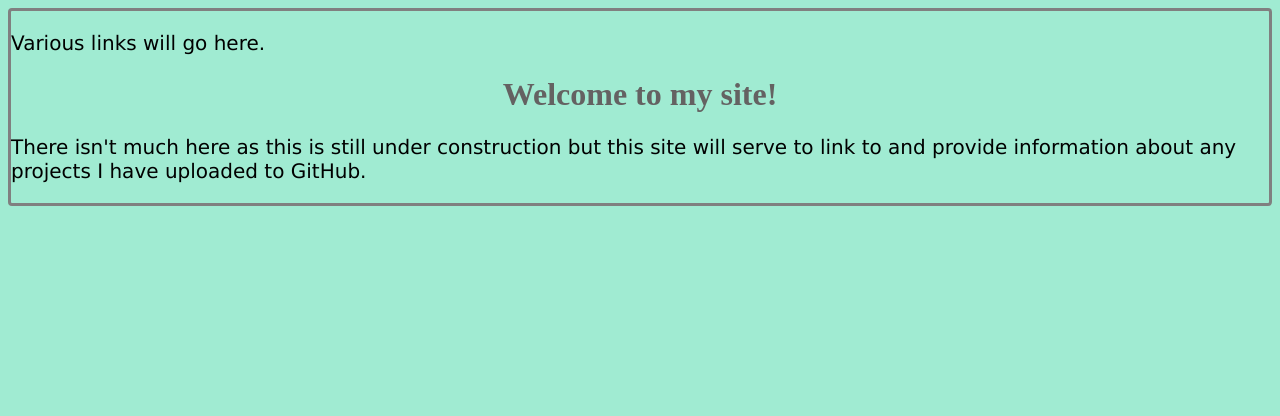
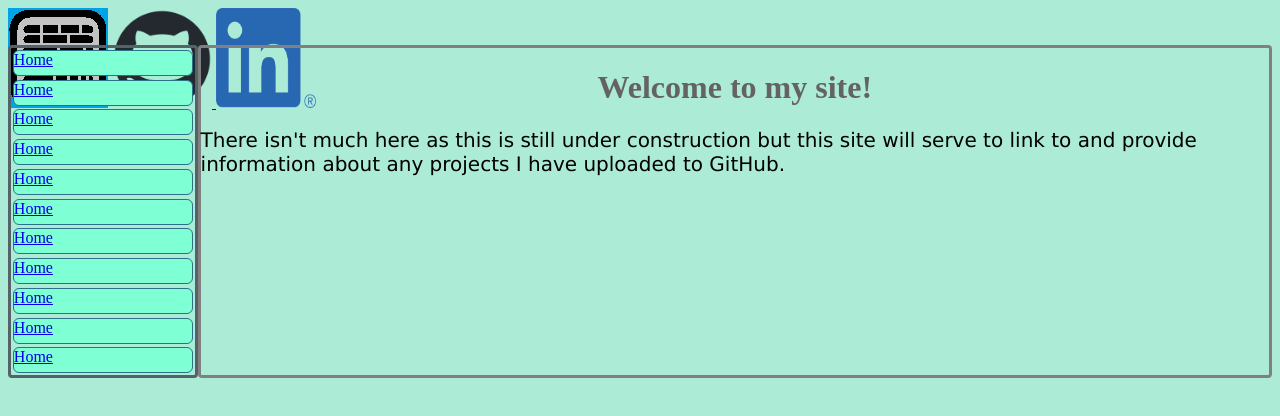
Before and after one commit to LewisAP95/LewisAP95.github.io, a plain HTML site: page index.html in a window 1280 px wide. Drawn offline with Linux system fonts and the light colour scheme.

Commit message:
More basic setup and layout work.

```diff
--- a/index.html
+++ b/index.html
@@ -6,14 +6,35 @@
 </head>
 <body>
 
-    <div style="display: grid; position: relative; grid-template-columns: 2; grid-template-rows: 2;">
+    <div style="display: grid; position: relative; grid-template-columns: 15% 85%; grid-template-rows: 10% 90%;">
 
-        <div class="sidebar" style="grid-column: 1/2;">
-            <p>Various links will go here.</p>
+        <div class="header" style="grid-column: 1/3; grid-row: 1/2;">
+            <img src="lg.png" alt="A small logo that looks like lines of text on a computer screen.">
+            <a href="https://github.com/LewisAP95">
+                <img src="github-mark/github-mark.png" alt="The GitHub logo." style="width: 100px; height: 100px;">
+            </a>
+            <a href="https://www.linkedin.com/in/lewis-perry-688295168/">
+                <img src="LinkedIn-Logos/LI-In-Bug.png" alt="The LinkedIn logo." style="width: 100px; height: 100px;">
+            </a>
+        </div>
 
-        <div class="main" style="grid-column: 2/2;">
+        <div class="sidebar" style="grid-column: 1/2; grid-row: 2/3;">
+            <a href="index.html" class="sidebar_link" style="grid-row: 1/2;">Home</a>
+            <a href="index.html" class="sidebar_link" style="grid-row: 2/3;">Home</a>
+            <a href="index.html" class="sidebar_link" style="grid-row: 3/4;">Home</a>
+            <a href="index.html" class="sidebar_link" style="grid-row: 4/5;">Home</a>
+            <a href="index.html" class="sidebar_link" style="grid-row: 5/6;">Home</a>
+            <a href="index.html" class="sidebar_link" style="grid-row: 6/7;">Home</a>
+            <a href="index.html" class="sidebar_link" style="grid-row: 7/8;">Home</a>
+            <a href="index.html" class="sidebar_link" style="grid-row: 8/9;">Home</a>
+            <a href="index.html" class="sidebar_link" style="grid-row: 9/10;">Home</a>
+            <a href="index.html" class="sidebar_link" style="grid-row: 10/11;">Home</a>
+            <a href="index.html" class="sidebar_link" style="grid-row: 11/12;">Home</a>
+        </div>
+
+        <div class="main" style="grid-column: 2/3; grid-row: 2/3;">
             <h1>Welcome to my site!</h1>
-        <p>There isn't much here as this is still under construction but this site will serve to link to and provide information about any projects I have uploaded to GitHub.</p>
+            <p>There isn't much here as this is still under construction but this site will serve to link to and provide information about any projects I have uploaded to GitHub.</p>
         </div>
 
     </div>
--- a/style.css
+++ b/style.css
@@ -1,5 +1,5 @@
 body {
-    background-color: rgb(160, 235, 210);
+    background-color: rgb(172, 236, 215);
   }
 
   h1 {
@@ -12,9 +12,29 @@ body {
     font-size: 20px;
   }
 
+  .main {
+    border-style: solid;
+    border-width: medium;
+    border-color: rgb(128, 128, 128);
+    border-radius: 4px;
+  }
+
   .sidebar {
     border-style: solid;
     border-width: medium;
-    border-color: grey;
+    border-color: rgb(83, 99, 104);
     border-radius: 4px;
+    display: grid;
+    position: relative;
+    grid-template-columns: 100%;
+    grid-template-rows: repeat(15%);
   }
+
+  .sidebar_link {
+    border-style: solid;
+    border-width: thin;
+    border-color: rgb(42, 114, 136);
+    border-radius: 6px;
+    margin: 1% 1% 1% 1%;
+    background-color: aquamarine;
+  }
```
Also changed, not shown: LinkedIn-Logos/LI-In-Bug.png (added), LinkedIn-Logos/LI-Logo.png (added), github-mark/github-mark-white.png (added), github-mark/github-mark-white.svg (added), github-mark/github-mark.png (added), github-mark/github-mark.svg (added), lg.png (added), 1 other file.
